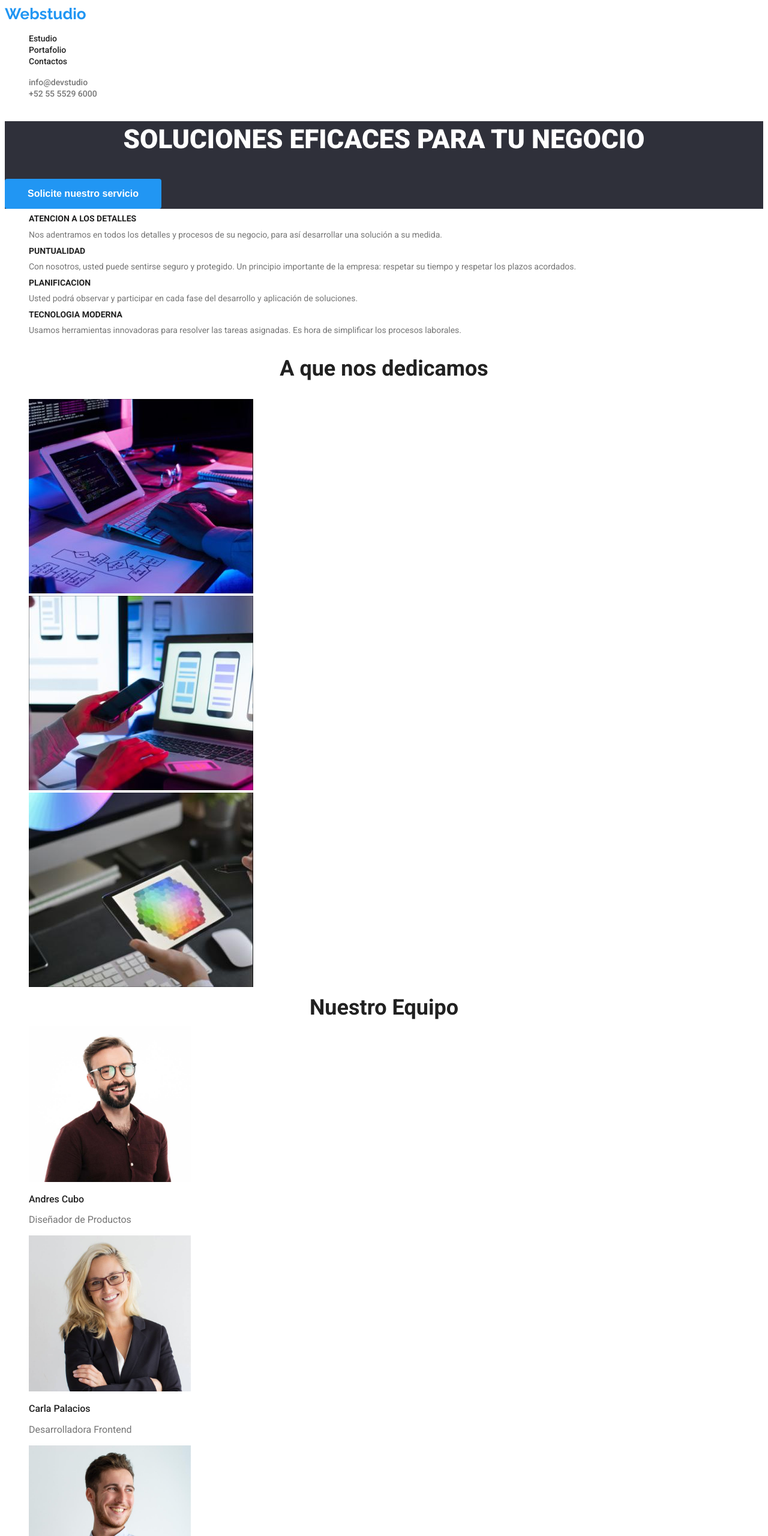
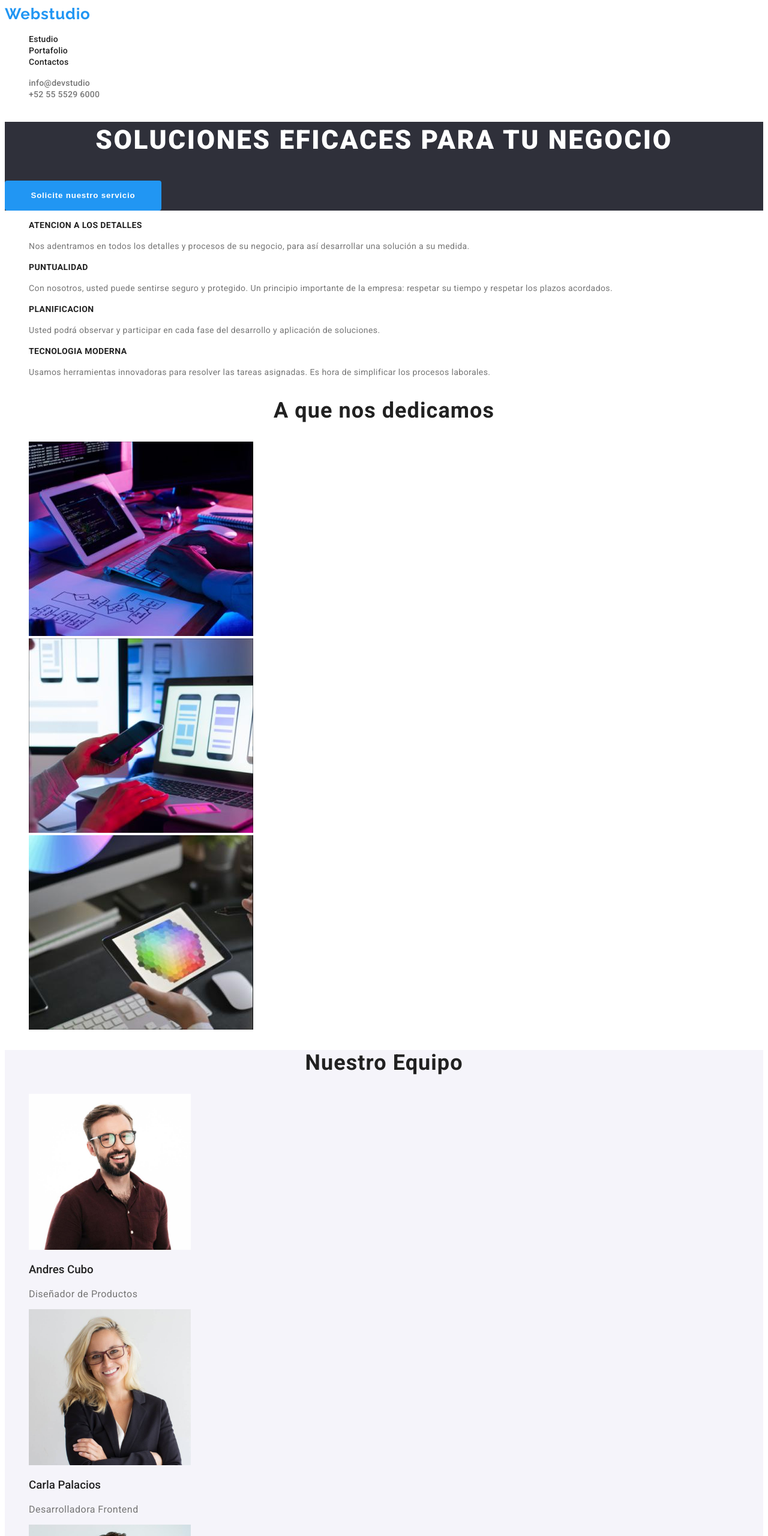
Before and after one commit to Ramacandra/goit-markup-hw-02, a plain HTML site: page index.html in a window 1280 px wide. Shown: the top 2560 px of the page at 60% size. Drawn offline with Linux system fonts and the light colour scheme.

Commit message:
correcciones-em

```diff
--- a/css/styles.css
+++ b/css/styles.css
@@ -7,6 +7,8 @@
    --white-font: rgb(255,255,255, 1);
    --background-title: rgb(47, 48, 58, 1);
    --paragraph-color: rgb(117, 117, 117,1);
+   --second-background: rgba(245, 244, 250, 1);
+
  }
 
  body {
@@ -19,8 +21,8 @@ color: var(--blue-text);
 font-family:'Raleway', sans-serif;
 font-weight: bold;
 font-size: 26px;
-line-height: 1.17;
-letter-spacing: 3%;
+line-height: 1.2;
+letter-spacing: 0.03em;
 text-decoration: none;
  }
 
@@ -28,14 +30,19 @@ text-decoration: none;
 color: var(--dominant-color);
 font-weight: 500;
 font-size: 14px;
-line-height: 1.17;
-letter-spacing: 2%;
+line-height: 1.2;
+letter-spacing: 0.02em;
 text-decoration: none;
  }
 
  .navigation-bar .navigation-link:hover {
    color: var(--blue-text);
  }
+
+ .navigation-bar .navigation-link:focus {
+  color: var(--blue-text);
+ }
+
  .navigation-item {
    list-style: none;
  }
@@ -44,8 +51,8 @@ text-decoration: none;
    color: var(--paragraph-color);
    font-weight: 500;
    font-size: 14px;
-   line-height: 1.17;
-   letter-spacing: 2%;
+   line-height: 1.2;
+   letter-spacing: 0.02em;
    text-decoration: none;
     }
 
@@ -53,6 +60,9 @@ text-decoration: none;
       color: var(--blue-text);
     }
 
+    .contacts .contacts-link:focus {
+      color: var(--blue-text);
+    }
     .contacts-item {
       list-style: none;
     }
@@ -61,8 +71,8 @@ text-decoration: none;
       color: var(--white-font);
       font-weight: 900;
       font-size: 44px;
-      line-height: 60px;
-      letter-spacing: 1.36;
+      line-height: 1.4;
+      letter-spacing: 0.06em;
       text-align: center;
       text-transform: uppercase;
     }
@@ -75,9 +85,8 @@ text-decoration: none;
       color:var(--white-font);
       background-color: var(--blue-text);
       font-weight:700;
-      font-size:16px;
-      line-height: 1.87;
-      letter-spacing: 6%;
+      line-height: 1.9;
+      letter-spacing: 0.06em;
       width: 261px;
       height: 50px;
       border-radius:4px;
@@ -87,16 +96,16 @@ text-decoration: none;
     .about-us-list .about-titles {
       font-weight: 700;
       font-size: 14px;
-      line-height: 1.17px;
-      letter-spacing: 3%;
+      line-height: 1.2;
+      letter-spacing: 0.03em;
       text-transform: uppercase;
     }
 
     .about-us-list .about-text {
       color: var(--paragraph-color);
       font-size: 14px;
-      line-height: 1.71;
-      letter-spacing: 3%;
+      line-height: 1.8;
+      letter-spacing: 0.03em;
     }
  .about-us-item {
   list-style: none;
@@ -105,34 +114,35 @@ text-decoration: none;
 .our-services .services-title {
   font-weight: 700;
   font-size: 36px;
-  line-height: 1.17;
-  letter-spacing: 3%;
+  line-height: 1.2;
+  letter-spacing: 0.03em;
   text-align: center;
 }
 
 .services-item {
   list-style: none;
 }
+.our-team {
+background-color: var(--second-background);
+}
 
 .our-team .team-title {
   font-weight: 700;
   font-size: 36px;
-  line-height: 1.17px;
-  letter-spacing: 3%;
+  line-height: 1.2;
+  letter-spacing: 0.03em;
   text-align: center;
 }
 
 .team-item .team-name {
   font-weight: 500;
-  font-size: 16px;
-  line-height: 1.17;
+  line-height: 1.2;
   letter-spacing: 3%;
 }
 .team-item .team-position {
   color:var(--paragraph-color);
-  font-size: 16px;
-  line-height: 1.17;
-  letter-spacing: 3%;
+  line-height: 1.2;
+  letter-spacing: 0.03em;
 }
 
 .team-item {
@@ -143,8 +153,8 @@ text-decoration: none;
 .footer-list .link-address {
   color:var(--white-font);
   font-size: 14px;
-  line-height: 1.71;
-  letter-spacing: 3%;
+  line-height: 1.8;
+  letter-spacing: 0.03em;
   text-decoration: none;
   font-style: normal;
 
@@ -153,8 +163,8 @@ text-decoration: none;
 .footer-list .contact-link{
   color:var(--paragraph-color);
   font-size: 14px;
-  line-height: 1.71;
-  letter-spacing: 3%;
+  line-height: 1.8;
+  letter-spacing: 0.03em;
   text-decoration: none;
   font-style: normal;
 }
@@ -169,9 +179,8 @@ text-decoration: none;
 
 .navigation-buttons .button-nav {
   font-weight:500;
-  font-size: 16px;
-  line-height: 1.62;
-  letter-spacing: 3%;
+  line-height: 1.7;
+  letter-spacing: 0.03em;
   height: 38px;
   border-radius: 4px;
   border: transparent;
@@ -196,14 +205,13 @@ text-decoration: none;
   font-weight: 700;
   font-size: 18px;
   line-height: 2;
-  letter-spacing: 6%;
+  letter-spacing: 0.06em;
 
 }
 .projects-list .description-project {
   color:var(--paragraph-color) ;
-  font-size: 16px;
-  line-height: 1.87;
-  letter-spacing: 3%;
+  line-height: 1.9;
+  letter-spacing: 0.03em;
 }
 
 .projects-item {
```
Also changed, not shown: portfolio.html (+10 -2 lines).
